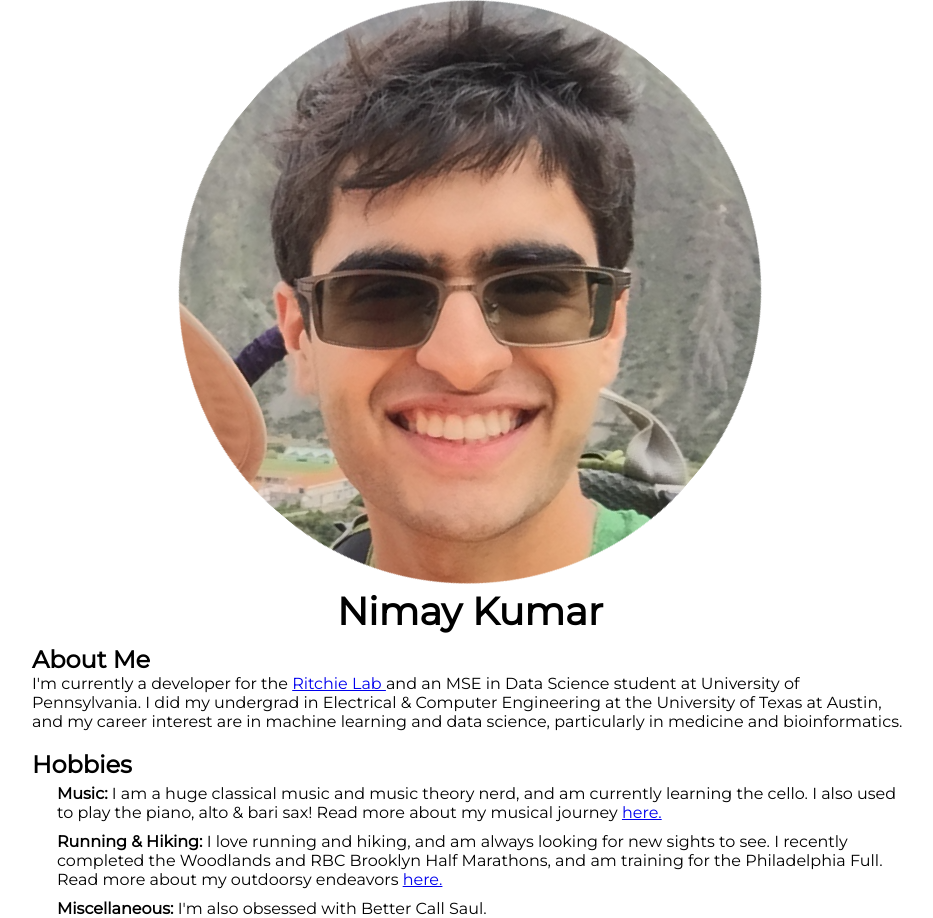
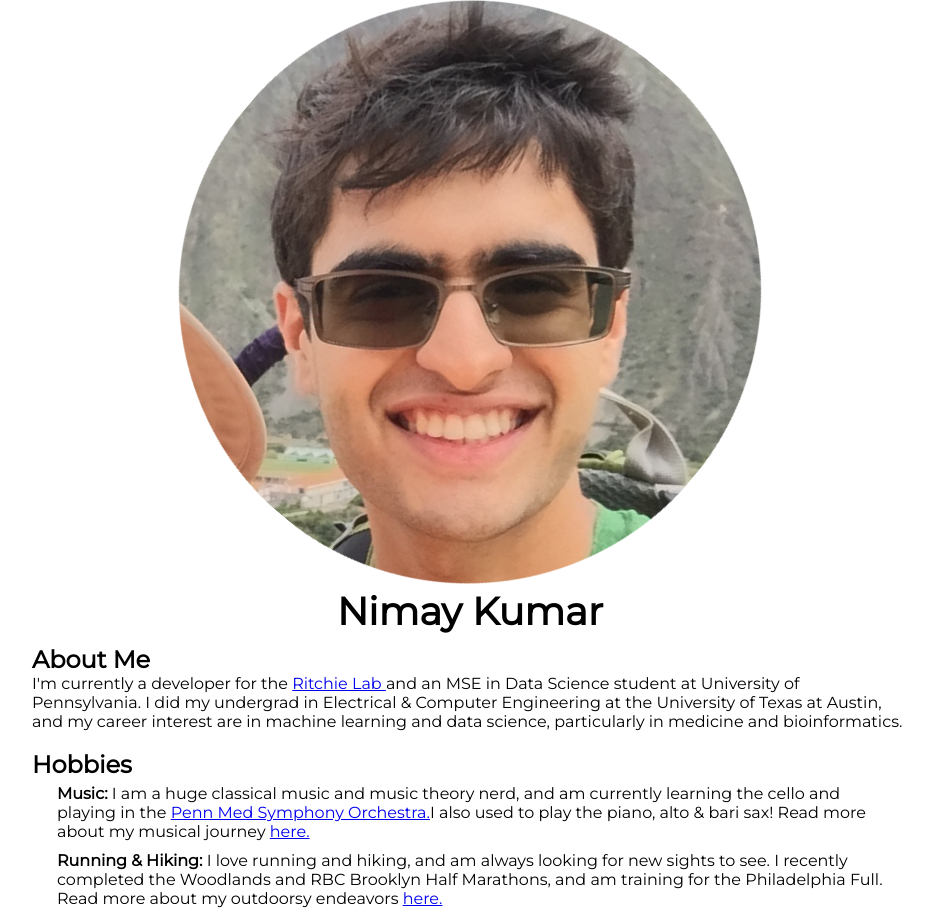
Before and after one commit to NimayRKumar/personal-website, a React (Create React App) app: page / in a window 1280 px wide. Shown: the top 918 px of the page, without its empty margins (170-1103 px from the left). Built offline with nearby package versions, Linux system fonts and the light colour scheme.

Commit message:
updated about

```diff
--- a/src/components/About/About.js
+++ b/src/components/About/About.js
@@ -47,7 +47,8 @@ const About = () => {
                 <h2>Hobbies</h2>
                 <div className={styles.indent}>
                     <b>Music: </b>
-                    I am a huge classical music and music theory nerd, and am currently learning the cello. I also used to play the piano, alto & bari sax! Read more about my musical journey <a href='/music'>here.</a>
+                    I am a huge classical music and music theory nerd, and am currently learning the cello and playing in the <a href="https://www.pennmedsymphony.com/"> Penn Med Symphony Orchestra.</a>
+                    I also used to play the piano, alto & bari sax! Read more about my musical journey <a href='/music'>here.</a>
                 </div>
                 <div className={styles.indent}>
                     <b>Running & Hiking: </b>
```
